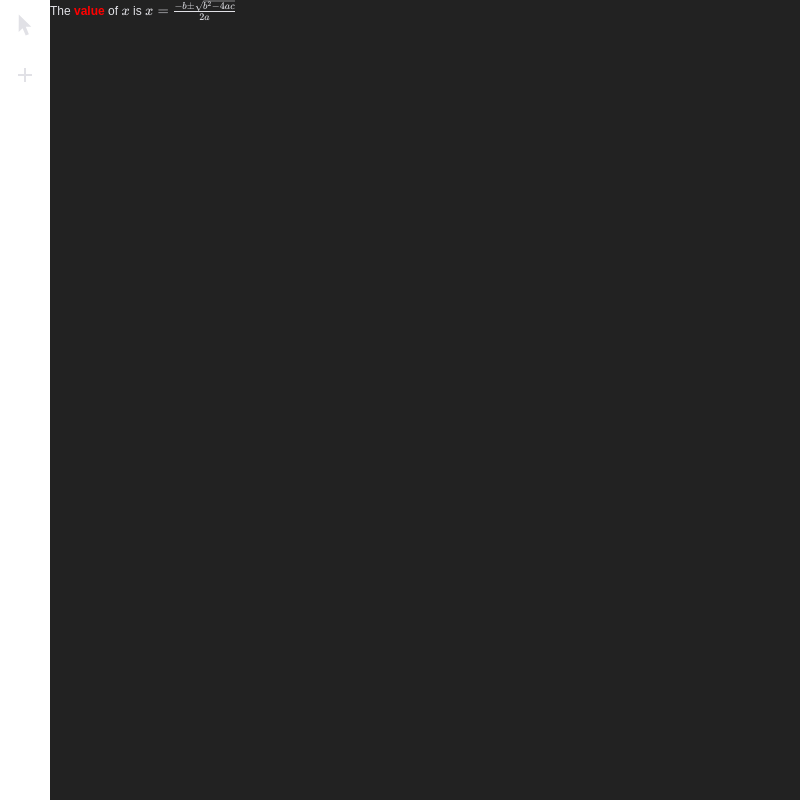
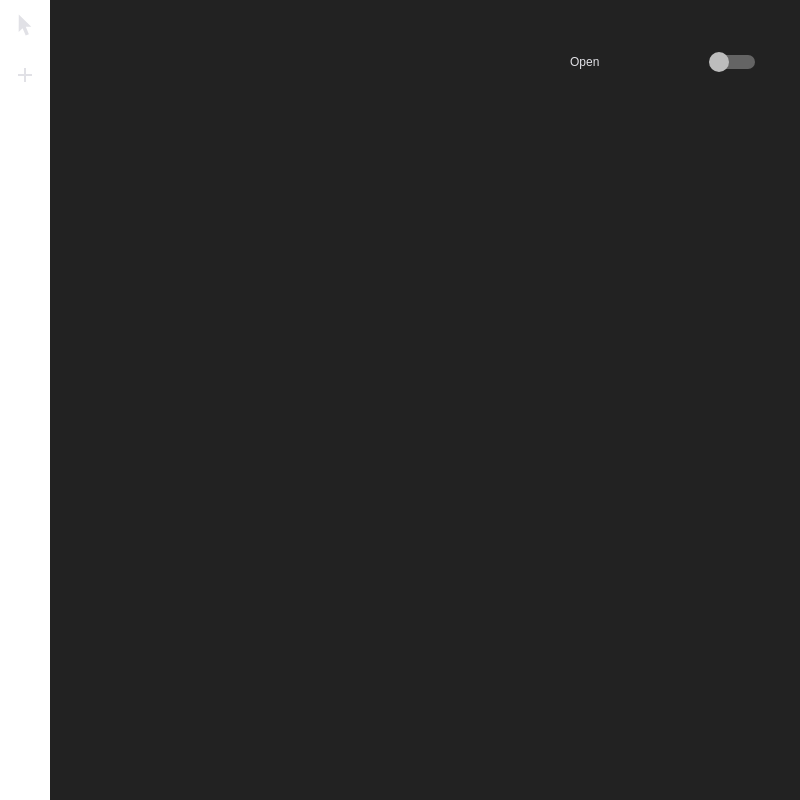
Before and after one commit to EduardoJM/dyboard, a React app: page / in a window 1280 px wide. Shown: the whole page, without its empty margins (0-800 px from the left). Built offline with nearby package versions, Linux system fonts and the light colour scheme.

Commit message:
First custom component testing: switch

```diff
--- a/src/App.tsx
+++ b/src/App.tsx
@@ -4,6 +4,7 @@ import { GlobalStyle } from './styles/GlobalStyle';
 
 import Latex from './components/Latex';
 import Toolbar from './components/Toolbar';
+import Switch from './components/Switch';
 import { Container, BlackBoard } from './styles/app';
 import { SizeMonitorProvider } from './contexts/sizeMonitor';
 import { ToolsContextProvider } from './contexts/tools';
@@ -26,7 +27,9 @@ const App = () => {
                     <Toolbar />
                     <BlackBoard ref={boardRef}>
                         <SizeMonitorProvider elementReference={boardRef}>
-                            <Latex>{ str }</Latex>
+                            <div style={{ width: '200px', margin: '50px auto' }}>
+                                <Switch checked={false} text="Open" />
+                            </div>
                         </SizeMonitorProvider>
                     </BlackBoard>
                 </ToolsContextProvider>
--- /dev/null
+++ b/src/components/Switch/index.tsx
@@ -0,0 +1,45 @@
+import React, { useState } from 'react';
+import { useTransition, useSpring } from 'react-spring';
+
+import { Container, GrayBar, ColoredBar, Marker } from './styles';
+
+interface SwitchProps {
+    checked: boolean;
+    text: string;
+}
+
+const Switch: React.FC<SwitchProps> = ({ checked, text }) => {
+    const [state, setState] = useState(false);
+    const transitions = useTransition(state, null, {
+        from: { opacity: 0 },
+        enter: { opacity: 1 },
+        leave: { opacity: 0 }
+    });
+    const markerProps = useSpring({
+        left: state ? 30 : -10
+    });
+
+    return (
+        <Container onClick={() => setState(!state)}>
+            <span>{ text }</span>
+            <GrayBar>
+                {transitions.map(
+                    ({ item, key, props: style }) => item && (
+                        <ColoredBar
+                            key={key}
+                            style={style}
+                        />
+                    )
+                )}
+                <Marker
+                    style={{
+                        ...markerProps,
+                        backgroundColor: state ? '#90caf9' : '#bdbdbd'
+                    }}
+                />
+            </GrayBar>
+        </Container>
+    );
+};
+
+export default Switch;
--- /dev/null
+++ b/src/components/Switch/styles.ts
@@ -0,0 +1,53 @@
+import styled from 'styled-components';
+import { animated } from 'react-spring';
+
+export const Container = styled.div`
+    user-select: none;
+    cursor: pointer;
+
+    padding: 5px;
+    padding-right: 10px;
+
+    display: flex;
+    align-items: center;
+    justify-content: space-between;
+
+    > span {
+        flex: 1;
+    }
+`;
+
+export const GrayBar = styled.div`
+    width: 36px;
+    height: 14px;
+
+    border-radius: 7px;
+
+    background: #646464;
+
+    position: relative;
+`;
+
+export const ColoredBar = styled(animated.div)`
+    background: #58758d;
+
+    position: absolute;
+    left: 0;
+    top: 0;
+    width: 100%;
+    height: 100%;
+
+    border-radius: 7px;
+`;
+
+export const Marker = styled(animated.div)`
+    width: 20px;
+    height: 20px;
+    border-radius: 10px;
+
+    position: absolute;
+    top: 50%;
+    transform: translateY(-50%);
+
+    transition: background-color ease 1s;
+`;
--- a/src/styles/app.ts
+++ b/src/styles/app.ts
@@ -14,4 +14,5 @@ export const BlackBoard = styled.div`
     height: 100%;
     background: #222;
     flex: 1;
+    overflow: hidden;
 `;
```
